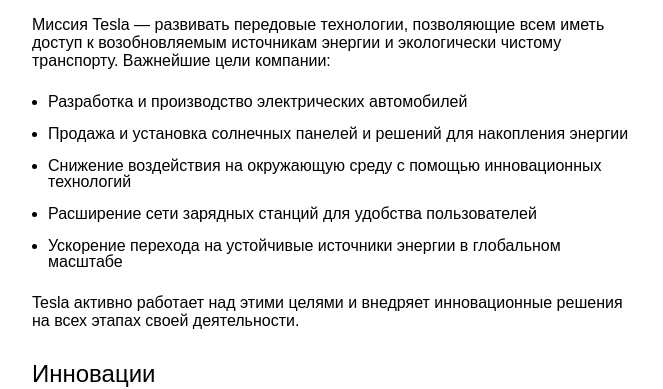
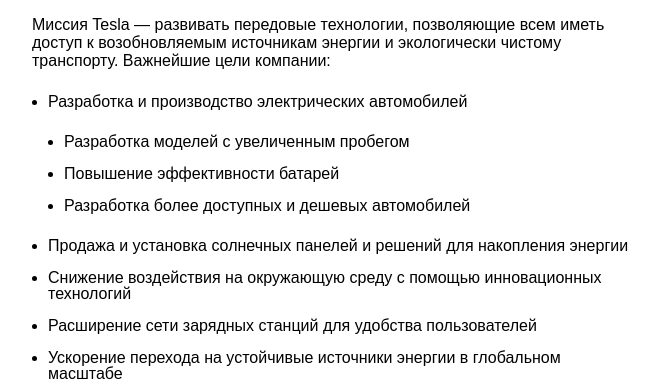
Before and after one commit to fedorovvdmitry/minor_web_technologies, a plain HTML site: page about.html in a window 1280 px wide. Shown: the part 1352-1741 px from the top of the page, without its empty margins (308-971 px from the left). Drawn offline with Linux system fonts and the light colour scheme; a web font is replaced by a local one.

Commit message:
Update about.html

```diff
--- a/about.html
+++ b/about.html
@@ -99,7 +99,14 @@
         транспорту. Важнейшие цели компании:
       </p>
       <ul>
-        <li>Разработка и производство электрических автомобилей</li>
+        <li>
+          Разработка и производство электрических автомобилей
+          <ul>
+            <li>Разработка моделей с увеличенным пробегом</li>
+            <li>Повышение эффективности батарей</li>
+            <li>Разработка более доступных и дешевых автомобилей</li>
+          </ul>
+        </li>
         <li>
           Продажа и установка солнечных панелей и решений для накопления энергии
         </li>
```
